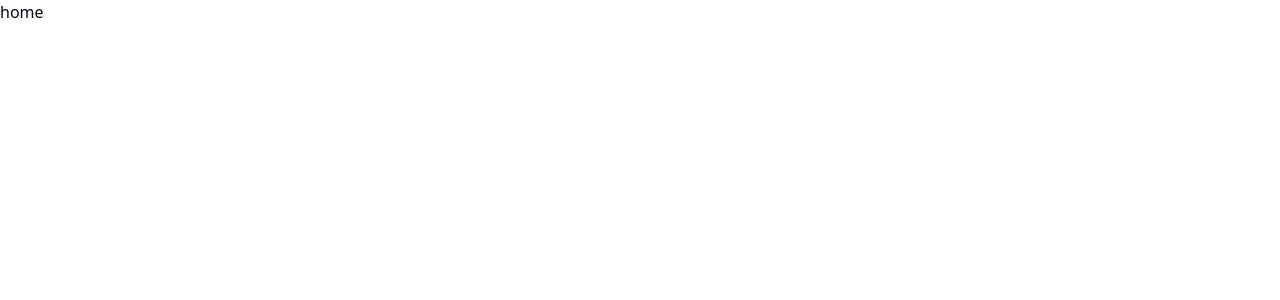
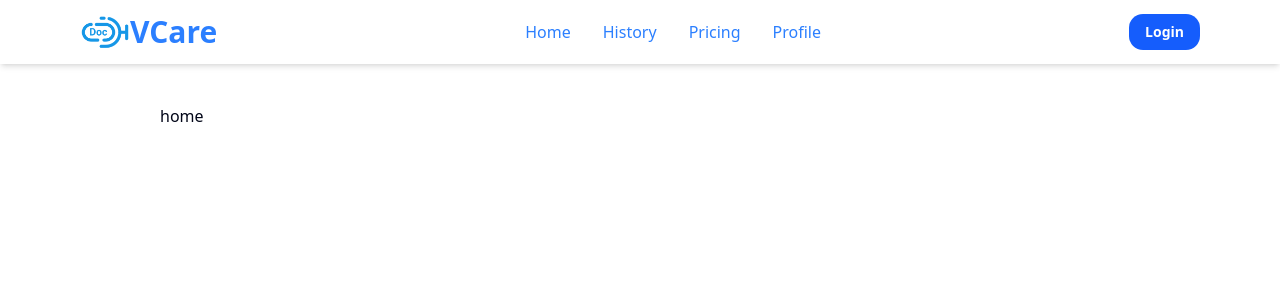
Before and after one commit to akhilachiju/AI-Medical-Voice-Assistant-App, a Next.js app: page / in a window 1280 px wide. Shown: the top 300 px of the page. Built offline with nearby package versions, Linux system fonts and the light colour scheme.

Commit message:
Add header component

```diff
--- a/app/layout.tsx
+++ b/app/layout.tsx
@@ -1,6 +1,7 @@
 import type { Metadata } from "next";
 import { Geist, Geist_Mono } from "next/font/google";
 import "./globals.css";
+import Header from "@/components/Header";
 
 const geistSans = Geist({
   variable: "--font-geist-sans",
@@ -13,9 +14,10 @@ const geistMono = Geist_Mono({
 });
 
 export const metadata: Metadata = {
-  title: "Doc VCare",
-  description: "AI-powered medical voice assistant that transcribes and organizes doctor-patient conversations with accuracy and security.",
-   icons: {
+  title: "VCare",
+  description:
+    "AI-powered medical voice assistant that transcribes and organizes doctor-patient conversations with accuracy and security.",
+  icons: {
     icon: "/logo.png",
   },
 };
@@ -30,7 +32,12 @@ export default function RootLayout({
       <body
         className={`${geistSans.variable} ${geistMono.variable} antialiased`}
       >
-        {children}
+        <div>
+          <Header />
+          <div className="px-4 sm:px-10 md:px-20 lg:px-40 py-6 sm:py-10">
+            {children}
+          </div>
+        </div>
       </body>
     </html>
   );
--- /dev/null
+++ b/components/Header.tsx
@@ -0,0 +1,90 @@
+"use client";
+
+import React, { useState } from "react";
+import Image from "next/image";
+import Link from "next/link";
+import { Menu, X } from "lucide-react";
+import { Button } from "@/components/ui/button";
+
+export default function Header() {
+  const [isOpen, setIsOpen] = useState(false);
+
+  const menuOptions = [
+    { id: 1, name: "Home", path: "/" },
+    { id: 2, name: "History", path: "/history" },
+    { id: 3, name: "Pricing", path: "/pricing" },
+    { id: 4, name: "Profile", path: "/profile" },
+  ];
+
+  const toggleMenu = () => setIsOpen(!isOpen);
+
+  return (
+    <header className="bg-white shadow-md">
+      {/* Top bar: Logo + Nav + Right Section */}
+      <div className="container mx-auto flex items-center justify-between px-4 sm:px-6 md:px-10 lg:px-20 h-16">
+
+        {/* Left: Logo + Title linking to Home */}
+        <Link href="/" className="flex items-center">
+          <Image
+            src="/logo.png"
+            alt="VCare Logo"
+            width={50}
+            height={50}
+            className="rounded-full"
+            priority
+          />
+          <h1 className="text-xl sm:text-2xl md:text-3xl font-bold text-blue-500  hover:text-blue-700">
+            VCare
+          </h1>
+        </Link>
+
+        {/* Desktop & Tablet Menu */}
+        <nav className="hidden sm:flex md:flex items-center gap-8 text-blue-500 font-medium">
+          {menuOptions.map((menu) => (
+            <Link
+              key={menu.id}
+              href={menu.path}
+              className="hover:text-blue-600 hover:font-bold transition-all"
+            >
+              {menu.name}
+            </Link>
+          ))}
+        </nav>
+
+        {/* Right: Login button + Mobile Hamburger */}
+        <div className="flex items-center gap-3">
+          {/* Login button (visible on all screens) */}
+          <Link href="/login">
+            <Button className="bg-blue-600 hover:bg-blue-700 text-white font-semibold rounded-xl px-4 py-2 transition-all">
+              Login
+            </Button>
+          </Link>
+
+          {/* Mobile Hamburger (hidden on tablet/desktop) */}
+          <button
+            className="sm:hidden p-2 text-blue-600"
+            onClick={toggleMenu}
+          >
+            {isOpen ? <X size={24} /> : <Menu size={24} />}
+          </button>
+        </div>
+      </div>
+
+      {/* Mobile Menu */}
+      {isOpen && (
+        <nav className="sm:hidden flex flex-col items-center gap-4 mt-2 px-4 pb-4 bg-white shadow-md">
+          {menuOptions.map((menu) => (
+            <Link
+              key={menu.id}
+              href={menu.path}
+              className="text-blue-600 font-medium hover:text-blue-700 transition-all"
+              onClick={() => setIsOpen(false)}
+            >
+              {menu.name}
+            </Link>
+          ))}
+        </nav>
+      )}
+    </header>
+  );
+}
```
